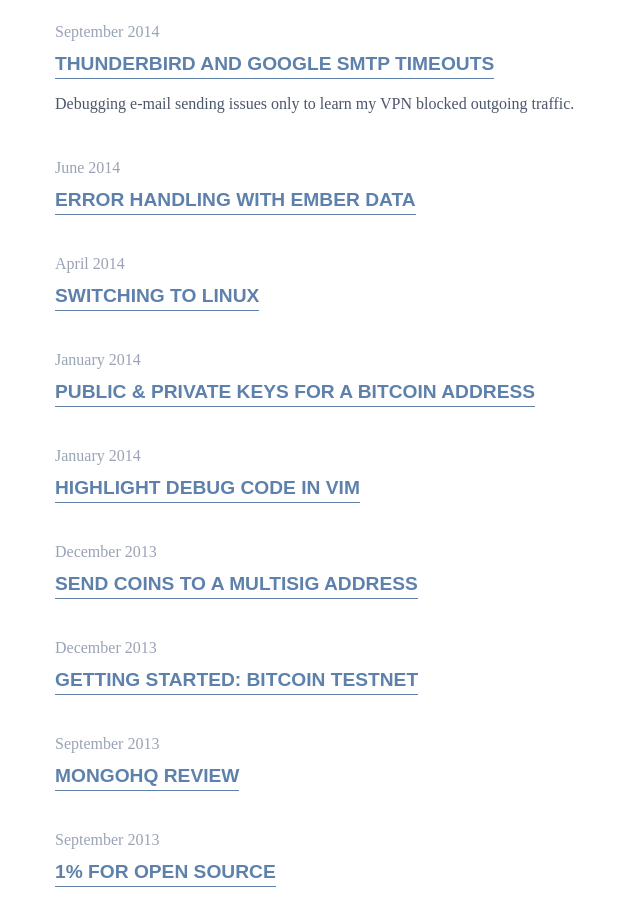
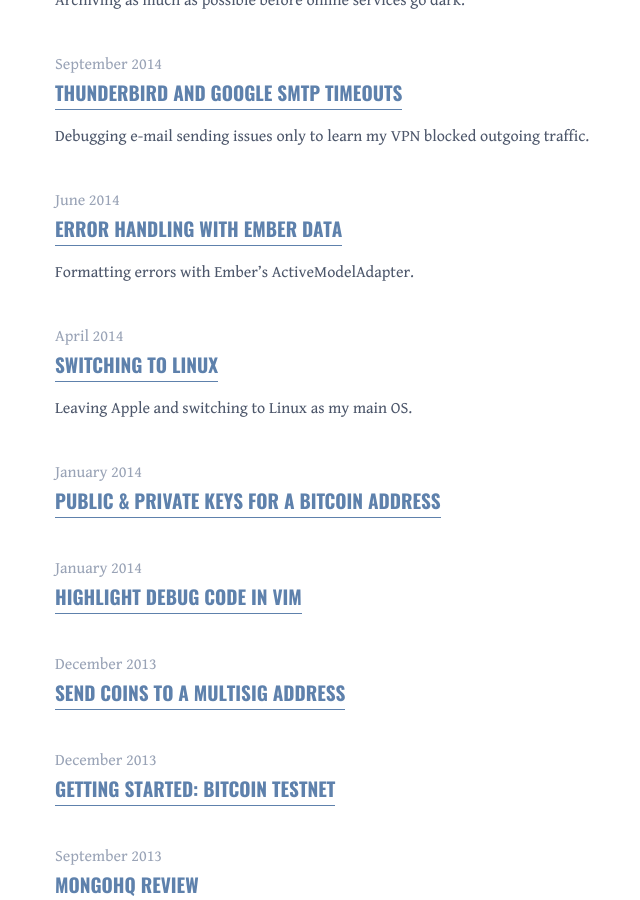
Before and after one commit to cimm/suffix, a Jekyll site: the page built from blog/index.html, in a window 1280 px wide and 900 px high, scrolled down 6736 px. Shown: the whole window, without its empty margins (250-890 px from the left). Built offline with Jekyll 4.4.1, drawn with Linux system fonts in a browser that asks for light colours; some web fonts are replaced.

Commit message:
Add more post descriptions

```diff
--- a/_posts/2014-04-12-switching-to-linux.html
+++ b/_posts/2014-04-12-switching-to-linux.html
@@ -3,6 +3,7 @@
 title:       Switching to Linux
 date:        2014-04-12 21:50:00
 updated:     2014-10-01 12:52:00
+description: Leaving Apple and switching to Linux as my main OS.
 coordinates: 50.86507 4.70069
 proofread:   yes
 ---
--- a/_posts/2014-06-06-ember-data-error-handling.html
+++ b/_posts/2014-06-06-ember-data-error-handling.html
@@ -3,6 +3,7 @@
 title:       Error handling with Ember Data
 date:        2014-06-06 15:06:00
 updated:     2014-06-06 15:06:00
+description: Formatting errors with Ember’s ActiveModelAdapter.
 coordinates: 50.86505 4.70068
 proofread:   no
 ---
```
